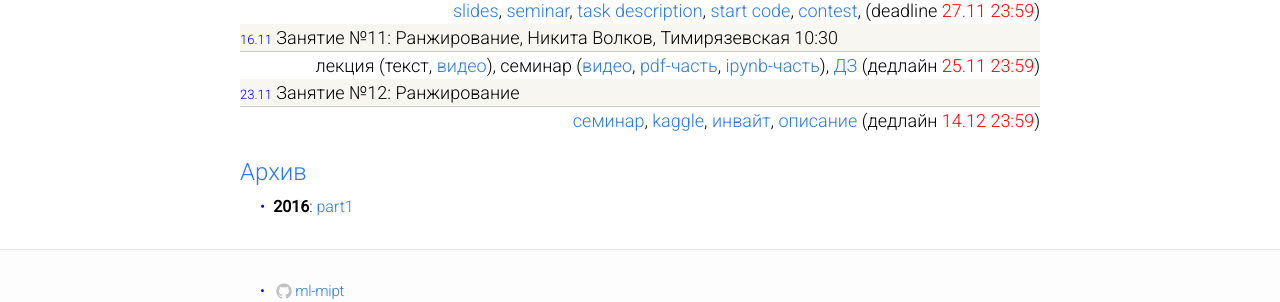
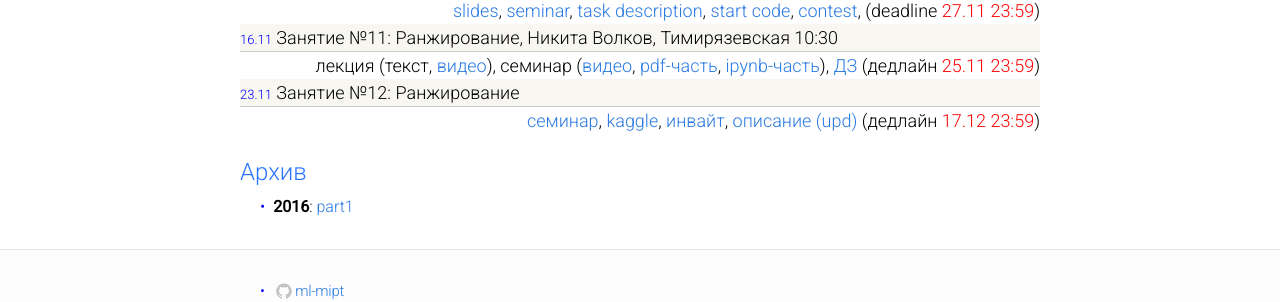
Before and after one commit to ml-mipt/old-ml-mipt.github.io, a Jekyll site: the page built from index.html, in a window 1280 px wide. Shown: the part 1694-1996 px from the top of the page. Built offline with Jekyll 4.4.1, drawn with Linux system fonts in a browser that asks for light colours.

Commit message:
Update index.html

```diff
--- a/index.html
+++ b/index.html
@@ -168,8 +168,8 @@
 	  <a href="https://github.com/ml-mipt/ml-mipt-part2/tree/master/2016/seminars/sem11_ranking_and_search">семинар</a>,
           <a href="https://inclass.kaggle.com/c/ml-mipt-ranking4">kaggle</a>,
 	  <a href="https://kaggle.com/join/4uthnui9sndi">инвайт</a>,
-	    <a href="https://github.com/ml-mipt/ml-mipt-part2/blob/master/2016/contest/04_ranking/%D0%9E%D0%BF%D0%B8%D1%81%D0%B0%D0%BD%D0%B8%D0%B5%20%D0%B7%D0%B0%D0%B4%D0%B0%D1%87%D0%B8.ipynb">описание</a>
-	  (дедлайн <font color="red">14.12 23:59</font>)
+	    <a href="https://github.com/ml-mipt/ml-mipt-part2/blob/master/2016/contest/04_ranking/%D0%9E%D0%BF%D0%B8%D1%81%D0%B0%D0%BD%D0%B8%D0%B5%20%D0%B7%D0%B0%D0%B4%D0%B0%D1%87%D0%B8.ipynb">описание (upd)</a>
+	  (дедлайн <font color="red">17.12 23:59</font>)
     </div>
   </div>
 
```
